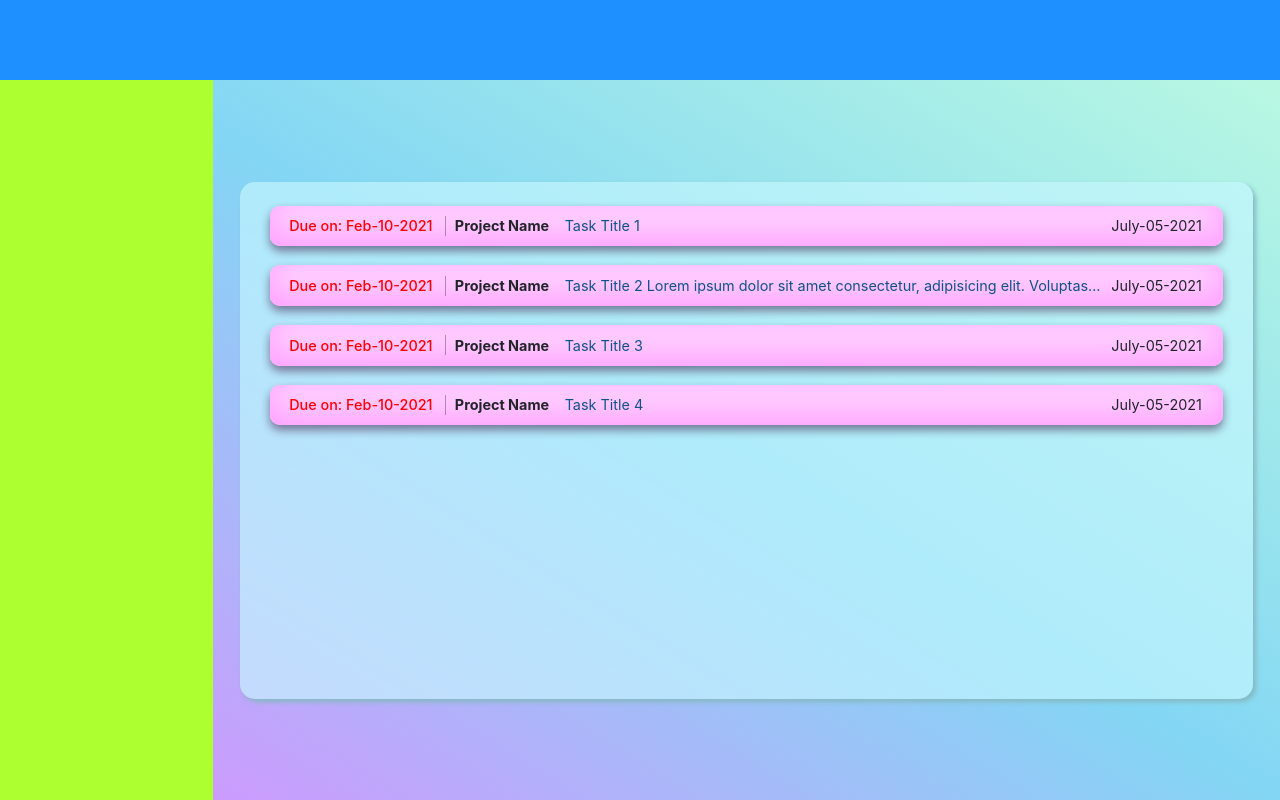
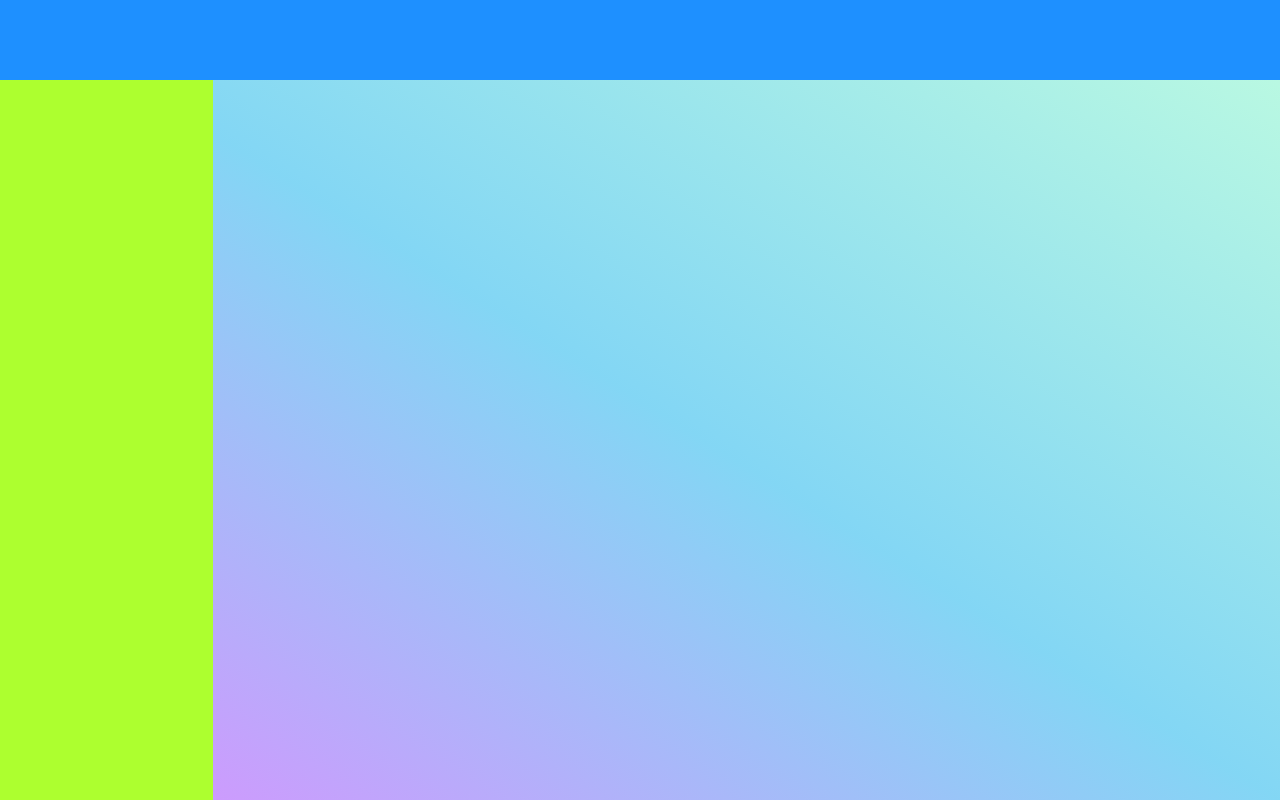
Before and after one commit to Include-Type/Include-Type.github.io, a React (Create React App) app: page / in a window 1280 px wide. Built offline with nearby package versions, Linux system fonts and the light colour scheme.

Commit message:
tasklist is done. Uncomment it in application.tsx to view it.

```diff
--- a/src/components/application/Application.tsx
+++ b/src/components/application/Application.tsx
@@ -9,7 +9,7 @@ export default function Application() {
       <section id="Main_area">
         <section id="Application_menu_area"></section>
         <section id="Application_content_area">
-          <Tasklist />
+          {/* <Tasklist /> */}
         </section>
       </section>
     </section>
```
